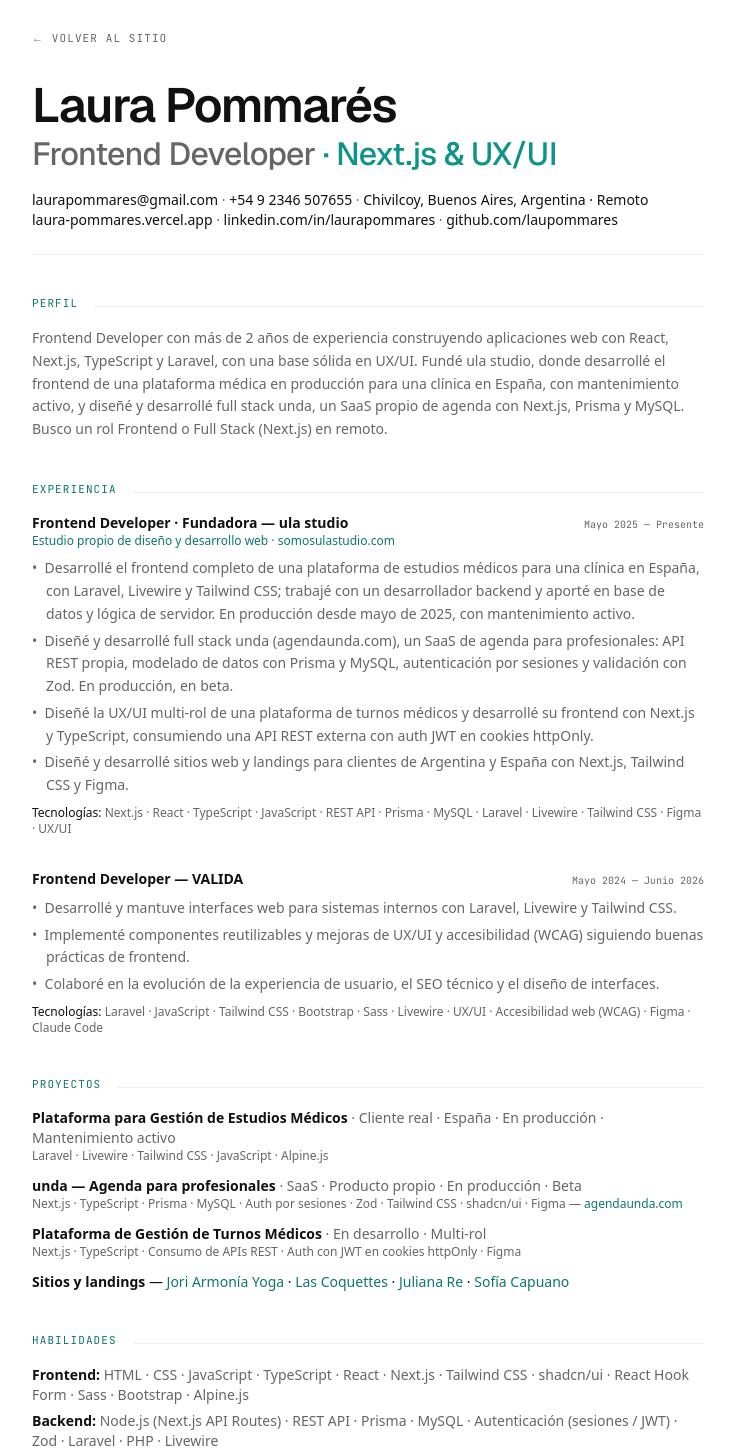
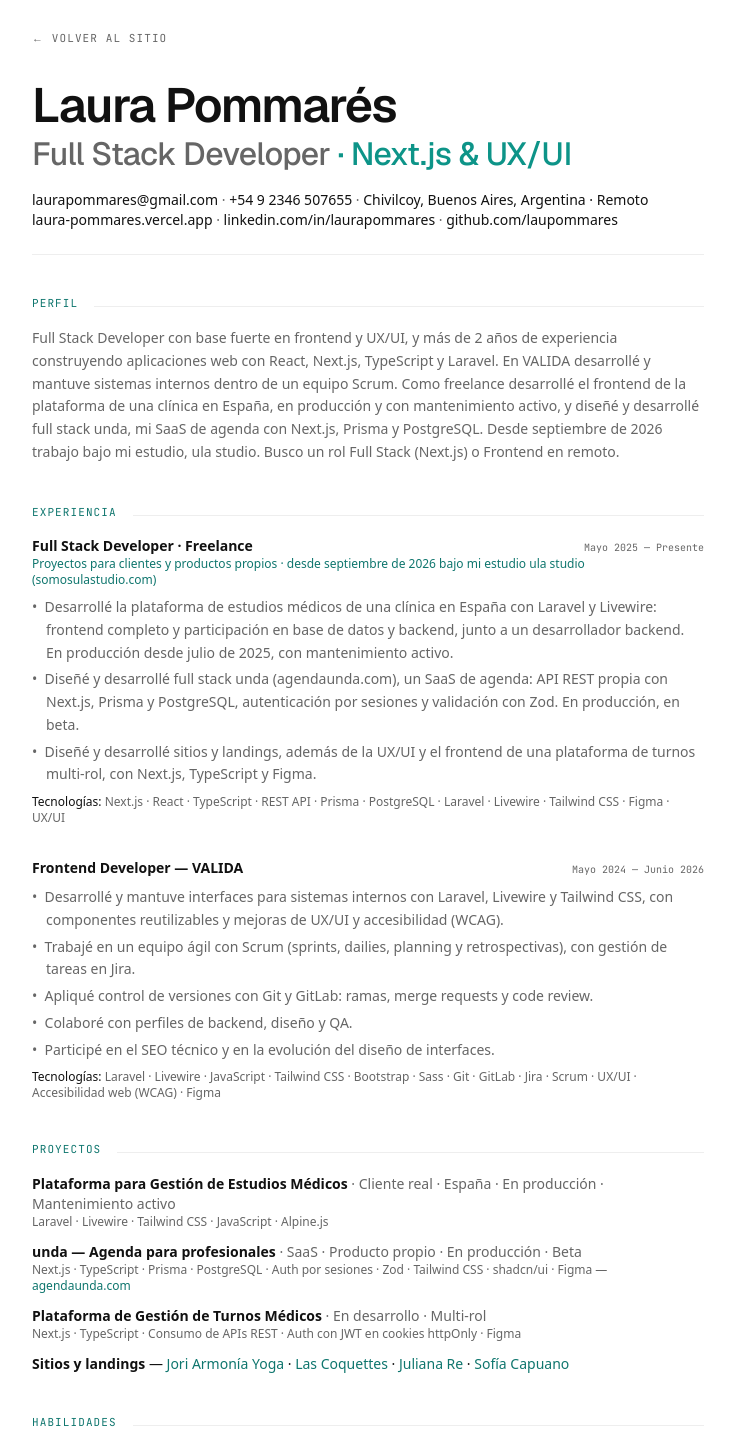
Before and after one commit to laupommares/laura-pommares, a Next.js app: page /cv in a window 1280 px wide. Shown: the part 40-1488 px from the top of the page, without its empty margins (272-1007 px from the left). Built offline with nearby package versions, Linux system fonts and the light colour scheme; no server answers.

Commit message:
feat: full stack positioning, hero and section order, PostgreSQL for unda

```diff
--- a/messages/en.json
+++ b/messages/en.json
@@ -13,14 +13,28 @@
     "cta": "Get in Touch"
   },
   "Hero": {
-    "titleLine1": "Web Developer &",
-    "titleLine2": "UX/UI Designer",
-    "description": "I build modern, accessible, and responsive interfaces with React, Next.js, and Laravel, combining frontend development with a solid foundation in UX/UI to create products that are easy to use and maintain.",
+    "titleLine1": "Full Stack Developer",
+    "titleLine2": "Next.js & UX/UI",
+    "description": "Full Stack Developer with a strong frontend and UX/UI foundation. I build web applications with React, Next.js and TypeScript. I have Scrum team experience at VALIDA and real work in production: a platform for a clinic in Spain, with ongoing maintenance, and unda, my own scheduling SaaS.",
     "stats": [
-      { "label": "Location", "value": "Chivilcoy, Buenos Aires, ARG" },
-      { "label": "Main Stack", "value": "Next.js · React · Laravel" },
-      { "label": "Focus", "value": "Frontend · Backend · UX/UI" },
-      { "label": "Availability", "value": "Immediately available" }
+      {
+        "label": "In production",
+        "value": "Medical platform · Client in Spain",
+        "href": "#gestion-estudios-medicos"
+      },
+      {
+        "label": "Own SaaS",
+        "value": "unda · agendaunda.com",
+        "href": "#unda"
+      },
+      {
+        "label": "Studio",
+        "value": "ula studio · Founder"
+      },
+      {
+        "label": "Availability",
+        "value": "Immediate · Argentina · Remote"
+      }
     ],
     "viewProjects": "View Projects",
     "downloadCv": "Download CV"
@@ -29,45 +43,45 @@
     "heading": "Professional Profile",
     "lead": "My work focuses on turning ideas and needs into intuitive, accessible, and maintainable web solutions.",
     "paragraphs": [
-      "Frontend Developer with 2+ years of experience building web applications with React, Next.js, TypeScript and Laravel, backed by a solid UX/UI foundation. I founded ula studio, where I built the frontend of a medical platform in production for a clinic in Spain, with ongoing maintenance, and designed and built unda, my own scheduling SaaS, full stack with Next.js, Prisma and MySQL. Looking for a remote Frontend or Full Stack (Next.js) role."
+      "Full Stack Developer with a strong frontend and UX/UI foundation and 2+ years of experience building web applications with React, Next.js, TypeScript and Laravel. At VALIDA I built and maintained internal systems as part of a Scrum team. As a freelancer I built the frontend of a platform for a clinic in Spain, in production with ongoing maintenance, and designed and built unda, my own scheduling SaaS, full stack with Next.js, Prisma and PostgreSQL. Since September 2026 I work under my own studio, ula studio. Looking for a remote Full Stack (Next.js) or Frontend role."
     ]
   },
   "Experience": {
     "heading": "Professional Experience",
     "roles": [
       {
-        "title": "Frontend Developer · Founder",
-        "company": "ula studio",
-        "context": "Independent design & development studio · somosulastudio.com",
+        "title": "Full Stack Developer · Freelance",
+        "context": "Client projects and own products · since September 2026 under my studio ula studio (somosulastudio.com)",
+        "contextUrl": "https://somosulastudio.com",
         "period": "May 2025 — Present",
         "bullets": [
-          "Built the entire frontend of a medical studies platform for a clinic in Spain with Laravel, Livewire and Tailwind CSS, working with a backend developer and contributing to the database and server-side logic. In production since May 2025, with ongoing maintenance.",
-          "Designed and built unda (agendaunda.com) full stack, a scheduling SaaS for professionals: own REST API, data modeling with Prisma and MySQL, session-based authentication and Zod validation. Live, in beta.",
-          "Designed the multi-role UX/UI of a medical appointment platform and built its frontend with Next.js and TypeScript, consuming an external REST API with JWT auth in httpOnly cookies.",
-          "Designed and built websites and landing pages for clients in Argentina and Spain with Next.js, Tailwind CSS and Figma."
+          "Developed the medical studies platform of a clinic in Spain with Laravel and Livewire: the entire frontend plus contributions to the database and backend, alongside a backend developer. In production since July 2025, with ongoing maintenance.",
+          "Designed and built unda (agendaunda.com) full stack, a scheduling SaaS: own REST API with Next.js, Prisma and PostgreSQL, session-based authentication and Zod validation. Live, in beta.",
+          "Designed and built websites and landing pages, plus the UX/UI and frontend of a multi-role appointment platform, with Next.js, TypeScript and Figma."
         ],
-        "skills": ["Next.js", "React", "TypeScript", "JavaScript", "REST API", "Prisma", "MySQL", "Laravel", "Livewire", "Tailwind CSS", "Figma", "UX/UI"],
-        "contextUrl": "https://somosulastudio.com"
+        "skills": ["Next.js", "React", "TypeScript", "REST API", "Prisma", "PostgreSQL", "Laravel", "Livewire", "Tailwind CSS", "Figma", "UX/UI"]
       },
       {
         "title": "Frontend Developer",
         "company": "VALIDA",
         "period": "May 2024 — June 2026",
         "bullets": [
-          "Developed and maintained web interfaces for internal systems with Laravel, Livewire and Tailwind CSS.",
-          "Implemented reusable components and UX/UI and accessibility (WCAG) improvements following frontend best practices.",
-          "Collaborated on the evolution of the user experience, technical SEO and interface design."
+          "Developed and maintained interfaces for internal systems with Laravel, Livewire and Tailwind CSS, building reusable components and UX/UI and accessibility (WCAG) improvements.",
+          "Worked in an agile Scrum team (sprints, dailies, planning and retrospectives), managing tasks in Jira.",
+          "Applied version control with Git and GitLab: branches, merge requests and code review.",
+          "Collaborated with backend, design and QA team members.",
+          "Contributed to technical SEO and the evolution of interface design."
         ],
-        "skills": ["Laravel", "JavaScript", "Tailwind CSS", "Bootstrap", "Sass", "Livewire", "UX/UI", "Web Accessibility (WCAG)", "Figma", "Claude Code"]
+        "skills": ["Laravel", "Livewire", "JavaScript", "Tailwind CSS", "Bootstrap", "Sass", "Git", "GitLab", "Jira", "Scrum", "UX/UI", "Web Accessibility (WCAG)", "Figma"]
       }
     ]
   },
   "TechStack": {
     "categories": [
       { "name": "Frontend", "items": ["HTML", "CSS", "JavaScript", "TypeScript", "React", "Next.js", "Tailwind CSS", "shadcn/ui", "React Hook Form", "Sass", "Bootstrap", "Alpine.js"] },
-      { "name": "Backend", "items": ["Node.js (Next.js API Routes)", "REST API", "Prisma", "MySQL", "Authentication (sessions / JWT)", "Zod", "Laravel", "PHP", "Livewire"] },
+      { "name": "Backend", "items": ["Node.js (Next.js API Routes)", "REST API", "Prisma", "PostgreSQL", "MySQL", "Authentication (sessions / JWT)", "Zod", "Laravel", "PHP", "Livewire"] },
       { "name": "Design / UX", "items": ["UX/UI", "Figma", "Design Systems", "Web Accessibility (WCAG)", "Photoshop"] },
-      { "name": "Tools", "items": ["Git", "GitHub", "GitLab", "Jira", "Vercel", "Docker", "Postman", "Slack", "Claude Code"] }
+      { "name": "Tools & methodologies", "items": ["Git", "GitHub", "GitLab", "Jira", "Vercel", "Docker", "Postman", "Slack", "Claude Code", "Scrum", "Agile methodologies", "Code review"] }
     ]
   },
   "Education": {
@@ -131,7 +145,7 @@
   },
   "Footer": {
     "brand": "LAURA POMMARÉS",
-    "copyright": "© 2026 — Web Developer & UX/UI Designer",
+    "copyright": "© 2026 — Full Stack Developer · Next.js & UX/UI",
     "links": {
       "downloadCv": "Download CV"
     }
@@ -142,7 +156,7 @@
   "CvPage": {
     "backLink": "← Back to site",
     "name": "Laura Pommarés",
-    "titleMain": "Frontend Developer",
+    "titleMain": "Full Stack Developer",
     "titleAccent": "· Next.js & UX/UI",
     "contact": [
       { "label": "Email", "value": "laurapommares@gmail.com", "href": "mailto:laurapommares@gmail.com" },
--- a/messages/es.json
+++ b/messages/es.json
@@ -13,14 +13,28 @@
     "cta": "Contactar"
   },
   "Hero": {
-    "titleLine1": "Web Developer &",
-    "titleLine2": "UX/UI Designer",
-    "description": "Construyo interfaces modernas, accesibles y responsivas con React, Next.js y Laravel, combinando desarrollo frontend con una sólida base en UX/UI para crear productos fáciles de usar y mantener.",
+    "titleLine1": "Full Stack Developer",
+    "titleLine2": "Next.js & UX/UI",
+    "description": "Full Stack Developer con base fuerte en frontend y UX/UI. Construyo aplicaciones web con React, Next.js y TypeScript. Tengo experiencia en equipo con Scrum en VALIDA y trabajo real en producción: la plataforma de una clínica en España, con mantenimiento activo, y unda, mi SaaS de agenda.",
     "stats": [
-      { "label": "Ubicación", "value": "Chivilcoy, Buenos Aires, ARG" },
-      { "label": "Stack Principal", "value": "Next.js · React · Laravel" },
-      { "label": "Enfoque", "value": "Frontend · Backend · UX/UI" },
-      { "label": "Disponibilidad", "value": "Disponibilidad inmediata" }
+      {
+        "label": "En producción",
+        "value": "Plataforma médica · Cliente en España",
+        "href": "#gestion-estudios-medicos"
+      },
+      {
+        "label": "SaaS propio",
+        "value": "unda · agendaunda.com",
+        "href": "#unda"
+      },
+      {
+        "label": "Estudio",
+        "value": "ula studio · Fundadora"
+      },
+      {
+        "label": "Disponibilidad",
+        "value": "Inmediata · Argentina · Remoto"
+      }
     ],
     "viewProjects": "Ver Proyectos",
     "downloadCv": "Descargar CV"
@@ -29,45 +43,45 @@
     "heading": "Perfil Profesional",
     "lead": "Mi trabajo se centra en transformar ideas y necesidades en soluciones web intuitivas, accesibles y mantenibles.",
     "paragraphs": [
-      "Frontend Developer con más de 2 años de experiencia construyendo aplicaciones web con React, Next.js, TypeScript y Laravel, con una base sólida en UX/UI. Fundé ula studio, donde desarrollé el frontend de una plataforma médica en producción para una clínica en España, con mantenimiento activo, y diseñé y desarrollé full stack unda, un SaaS propio de agenda con Next.js, Prisma y MySQL. Busco un rol Frontend o Full Stack (Next.js) en remoto."
+      "Full Stack Developer con base fuerte en frontend y UX/UI, y más de 2 años de experiencia construyendo aplicaciones web con React, Next.js, TypeScript y Laravel. En VALIDA desarrollé y mantuve sistemas internos dentro de un equipo Scrum. Como freelance desarrollé el frontend de la plataforma de una clínica en España, en producción y con mantenimiento activo, y diseñé y desarrollé full stack unda, mi SaaS de agenda con Next.js, Prisma y PostgreSQL. Desde septiembre de 2026 trabajo bajo mi estudio, ula studio. Busco un rol Full Stack (Next.js) o Frontend en remoto."
     ]
   },
   "Experience": {
     "heading": "Experiencia Profesional",
     "roles": [
       {
-        "title": "Frontend Developer · Fundadora",
-        "company": "ula studio",
-        "context": "Estudio propio de diseño y desarrollo web · somosulastudio.com",
+        "title": "Full Stack Developer · Freelance",
+        "context": "Proyectos para clientes y productos propios · desde septiembre de 2026 bajo mi estudio ula studio (somosulastudio.com)",
+        "contextUrl": "https://somosulastudio.com",
         "period": "Mayo 2025 — Presente",
         "bullets": [
-          "Desarrollé el frontend completo de una plataforma de estudios médicos para una clínica en España, con Laravel, Livewire y Tailwind CSS; trabajé con un desarrollador backend y aporté en base de datos y lógica de servidor. En producción desde mayo de 2025, con mantenimiento activo.",
-          "Diseñé y desarrollé full stack unda (agendaunda.com), un SaaS de agenda para profesionales: API REST propia, modelado de datos con Prisma y MySQL, autenticación por sesiones y validación con Zod. En producción, en beta.",
-          "Diseñé la UX/UI multi-rol de una plataforma de turnos médicos y desarrollé su frontend con Next.js y TypeScript, consumiendo una API REST externa con auth JWT en cookies httpOnly.",
-          "Diseñé y desarrollé sitios web y landings para clientes de Argentina y España con Next.js, Tailwind CSS y Figma."
+          "Desarrollé la plataforma de estudios médicos de una clínica en España con Laravel y Livewire: frontend completo y participación en base de datos y backend, junto a un desarrollador backend. En producción desde julio de 2025, con mantenimiento activo.",
+          "Diseñé y desarrollé full stack unda (agendaunda.com), un SaaS de agenda: API REST propia con Next.js, Prisma y PostgreSQL, autenticación por sesiones y validación con Zod. En producción, en beta.",
+          "Diseñé y desarrollé sitios y landings, además de la UX/UI y el frontend de una plataforma de turnos multi-rol, con Next.js, TypeScript y Figma."
         ],
-        "skills": ["Next.js", "React", "TypeScript", "JavaScript", "REST API", "Prisma", "MySQL", "Laravel", "Livewire", "Tailwind CSS", "Figma", "UX/UI"],
-        "contextUrl": "https://somosulastudio.com"
+        "skills": ["Next.js", "React", "TypeScript", "REST API", "Prisma", "PostgreSQL", "Laravel", "Livewire", "Tailwind CSS", "Figma", "UX/UI"]
       },
       {
         "title": "Frontend Developer",
         "company": "VALIDA",
         "period": "Mayo 2024 — Junio 2026",
         "bullets": [
-          "Desarrollé y mantuve interfaces web para sistemas internos con Laravel, Livewire y Tailwind CSS.",
-          "Implementé componentes reutilizables y mejoras de UX/UI y accesibilidad (WCAG) siguiendo buenas prácticas de frontend.",
-          "Colaboré en la evolución de la experiencia de usuario, el SEO técnico y el diseño de interfaces."
+          "Desarrollé y mantuve interfaces para sistemas internos con Laravel, Livewire y Tailwind CSS, con componentes reutilizables y mejoras de UX/UI y accesibilidad (WCAG).",
+          "Trabajé en un equipo ágil con Scrum (sprints, dailies, planning y retrospectivas), con gestión de tareas en Jira.",
+          "Apliqué control de versiones con Git y GitLab: ramas, merge requests y code review.",
+          "Colaboré con perfiles de backend, diseño y QA.",
+          "Participé en el SEO técnico y en la evolución del diseño de interfaces."
         ],
-        "skills": ["Laravel", "JavaScript", "Tailwind CSS", "Bootstrap", "Sass", "Livewire", "UX/UI", "Accesibilidad web (WCAG)", "Figma", "Claude Code"]
+        "skills": ["Laravel", "Livewire", "JavaScript", "Tailwind CSS", "Bootstrap", "Sass", "Git", "GitLab", "Jira", "Scrum", "UX/UI", "Accesibilidad web (WCAG)", "Figma"]
       }
     ]
   },
   "TechStack": {
     "categories": [
       { "name": "Frontend", "items": ["HTML", "CSS", "JavaScript", "TypeScript", "React", "Next.js", "Tailwind CSS", "shadcn/ui", "React Hook Form", "Sass", "Bootstrap", "Alpine.js"] },
-      { "name": "Backend", "items": ["Node.js (Next.js API Routes)", "REST API", "Prisma", "MySQL", "Autenticación (sesiones / JWT)", "Zod", "Laravel", "PHP", "Livewire"] },
+      { "name": "Backend", "items": ["Node.js (Next.js API Routes)", "REST API", "Prisma", "PostgreSQL", "MySQL", "Autenticación (sesiones / JWT)", "Zod", "Laravel", "PHP", "Livewire"] },
       { "name": "Diseño / UX", "items": ["UX/UI", "Figma", "Design Systems", "Accesibilidad web (WCAG)", "Photoshop"] },
-      { "name": "Herramientas", "items": ["Git", "GitHub", "GitLab", "Jira", "Vercel", "Docker", "Postman", "Slack", "Claude Code"] }
+      { "name": "Herramientas y metodologías", "items": ["Git", "GitHub", "GitLab", "Jira", "Vercel", "Docker", "Postman", "Slack", "Claude Code", "Scrum", "Metodologías ágiles", "Code review"] }
     ]
   },
   "Education": {
@@ -131,7 +145,7 @@
   },
   "Footer": {
     "brand": "LAURA POMMARÉS",
-    "copyright": "© 2026 — Web Developer & UX/UI Designer",
+    "copyright": "© 2026 — Full Stack Developer · Next.js & UX/UI",
     "links": {
       "projects": "Proyectos",
       "experience": "Experiencia",
@@ -144,7 +158,7 @@
   "CvPage": {
     "backLink": "← Volver al sitio",
     "name": "Laura Pommarés",
-    "titleMain": "Frontend Developer",
+    "titleMain": "Full Stack Developer",
     "titleAccent": "· Next.js & UX/UI",
     "contact": [
       { "label": "Email", "value": "laurapommares@gmail.com", "href": "mailto:laurapommares@gmail.com" },
--- a/src/app/cv/page.tsx
+++ b/src/app/cv/page.tsx
@@ -13,7 +13,7 @@ import LinkedText from "@/components/LinkedText";
 type ContactItem = { label: string; value: string; href?: string };
 type RoleItem = {
   title: string;
-  company: string;
+  company?: string;
   context?: string;
   contextUrl?: string;
   period: string;
@@ -133,10 +133,11 @@ export default async function CvPage() {
       <Section title={t("sections.experience")} breakable>
         <div className="space-y-8 print:space-y-4">
           {roles.map((role) => (
-            <div key={`${role.company}-${role.title}`}>
+            <div key={role.title}>
               <div className="flex flex-col md:flex-row print:flex-row md:justify-between print:justify-between md:items-baseline print:items-baseline gap-x-4">
                 <h3 className="text-sm print:text-[13.5px] font-bold">
-                  {role.title} — {role.company}
+                  {role.title}
+                  {role.company && ` — ${role.company}`}
                 </h3>
                 <span className="font-label-mono text-secondary text-[10px] shrink-0">
                   {role.period}
--- a/src/app/page.tsx
+++ b/src/app/page.tsx
@@ -17,9 +17,9 @@ export default function Home() {
       <NavHeader />
       <main className="pt-24 md:pt-40">
         <HeroSection />
+        <ProjectsSection />
+        <ExperienceSection />
         <ProfileSection />
-        <ExperienceSection />
-        <ProjectsSection />
         <TechStackSection />
         <EducationSection />
         <CertificationsSection />
--- a/src/components/ProjectsSection.tsx
+++ b/src/components/ProjectsSection.tsx
@@ -422,7 +422,7 @@ export default async function ProjectsSection() {
           const imageFirst = i % 2 === 0;
 
           return (
-            <div key={project.slug} className="space-y-10 md:space-y-12">
+            <div key={project.slug} id={project.slug} className="space-y-10 md:space-y-12 scroll-mt-24">
               <article className="grid grid-cols-1 md:grid-cols-12 gap-10 md:gap-12 items-center reveal">
                 {imageFirst ? (
                   <>
--- a/src/components/SiteFooter.tsx
+++ b/src/components/SiteFooter.tsx
@@ -6,9 +6,9 @@ export default async function SiteFooter() {
   const tCv = await getTranslations("Cv");
 
   const links = [
+    { href: "#proyectos", label: tNav("links.projects") },
+    { href: "#experiencia", label: tNav("links.experience") },
     { href: "#perfil", label: tNav("links.trajectory") },
-    { href: "#experiencia", label: tNav("links.experience") },
-    { href: "#proyectos", label: tNav("links.projects") },
     { href: "#stack", label: tNav("links.stack") },
     { href: "#educacion", label: tNav("links.education") },
     { href: "#certificaciones", label: tNav("links.certifications") },
--- a/src/data/projects.ts
+++ b/src/data/projects.ts
@@ -110,8 +110,8 @@ export const projects: Project[] = [
     role: "Frontend Developer · Backend support",
     stack: ["Laravel", "Livewire", "Tailwind CSS", "JavaScript", "Alpine.js"],
     result: {
-      es: "En producción desde mayo de 2025, con el mantenimiento contratado desde entonces: más de un año de trabajo continuo.",
-      en: "In production since May 2025, with maintenance under contract ever since: over a year of continuous work.",
+      es: "En producción desde julio de 2025, con el mantenimiento contratado desde entonces: más de un año de trabajo continuo.",
+      en: "In production since July 2025, with maintenance under contract ever since: over a year of continuous work.",
     },
     confidential: {
       notice: {
@@ -153,19 +153,19 @@ export const projects: Project[] = [
     whatIDid: {
       es: [
         "Diseñé el producto entero en Figma: flujos, pantallas y sistema visual.",
-        "Lo desarrollé full stack con Next.js, Prisma y MySQL: panel, agenda, clientes, servicios y reservas sobre una misma base.",
+        "Lo desarrollé full stack con Next.js, Prisma y PostgreSQL: panel, agenda, clientes, servicios y reservas sobre una misma base.",
         "Implementé el registro con prueba gratis de 30 días, la autenticación por sesiones y la validación con Zod.",
       ],
       en: [
         "Designed the entire product in Figma: flows, screens and visual system.",
-        "Built it full stack with Next.js, Prisma and MySQL: dashboard, calendar, clients, services and bookings on a single shared base.",
+        "Built it full stack with Next.js, Prisma and PostgreSQL: dashboard, calendar, clients, services and bookings on a single shared base.",
         "Implemented sign-up with a 30-day free trial, session-based authentication and Zod validation.",
       ],
     },
     role: "Product Designer & Full Stack Developer",
     stack: {
-      es: ["Next.js", "TypeScript", "Prisma", "MySQL", "Auth por sesiones", "Zod", "Tailwind CSS", "shadcn/ui", "Figma"],
-      en: ["Next.js", "TypeScript", "Prisma", "MySQL", "Session auth", "Zod", "Tailwind CSS", "shadcn/ui", "Figma"],
+      es: ["Next.js", "TypeScript", "Prisma", "PostgreSQL", "Auth por sesiones", "Zod", "Tailwind CSS", "shadcn/ui", "Figma"],
+      en: ["Next.js", "TypeScript", "Prisma", "PostgreSQL", "Session auth", "Zod", "Tailwind CSS", "shadcn/ui", "Figma"],
     },
     result: {
       es: "En producción en agendaunda.com y en beta con sus primeros profesionales, con registro abierto y prueba gratis de 30 días.",
```
Also changed, not shown: src/components/ExperienceSection.tsx (+6 -6 lines), src/components/HeroSection.tsx (+11 -2 lines), src/components/NavHeader.tsx (+15 -41 lines), 2 other files (tests, documents, lock files or other folders).
